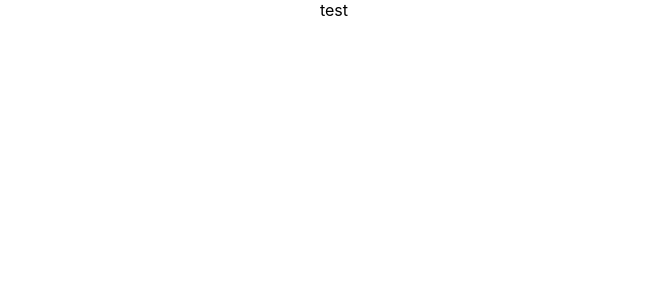
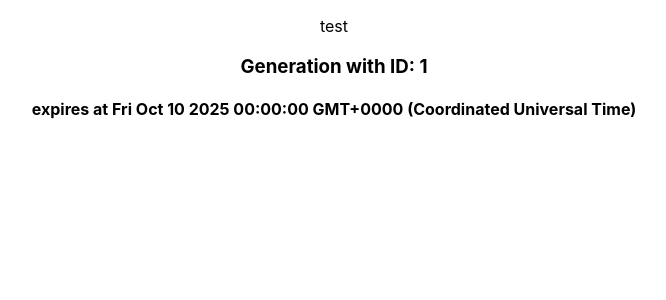
Before and after one commit to adisa404/dragon-stack-react-node-postgres, a React (Create React App) app in the folder frontend/: page / in a window 1280 px wide. Shown: the top 300 px of the page, without its empty margins (306-972 px from the left). Built offline with nearby package versions, Linux system fonts and the light colour scheme.

Commit message:
frontend - generation component - create component with dummy data. Add component to index.js.

```diff
--- a/frontend/src/App.js
+++ b/frontend/src/App.js
@@ -1,8 +1,14 @@
 import React from 'react';
 import './App.css';
+import Generation from './components/Generation';
 
 function App() {
-  return <div className="App">test</div>;
+  return (
+    <div className="App">
+      <p>test</p>
+      <Generation />
+    </div>
+  );
 }
 
 export default App;
--- /dev/null
+++ b/frontend/src/components/Generation.js
@@ -0,0 +1,16 @@
+import React, { Component } from 'react';
+const generation = { id: 1, expiration: '2025-10-10' };
+class Generation extends Component {
+  state = {};
+
+  render() {
+    return (
+      <div>
+        <h3>Generation with ID: {generation.id}</h3>
+        <h4>expires at {new Date(generation.expiration).toString()}</h4>
+      </div>
+    );
+  }
+}
+
+export default Generation;
```
Also changed, not shown: frontend/.babelrc (added), 1 other file (tests, documents, lock files or other folders).
